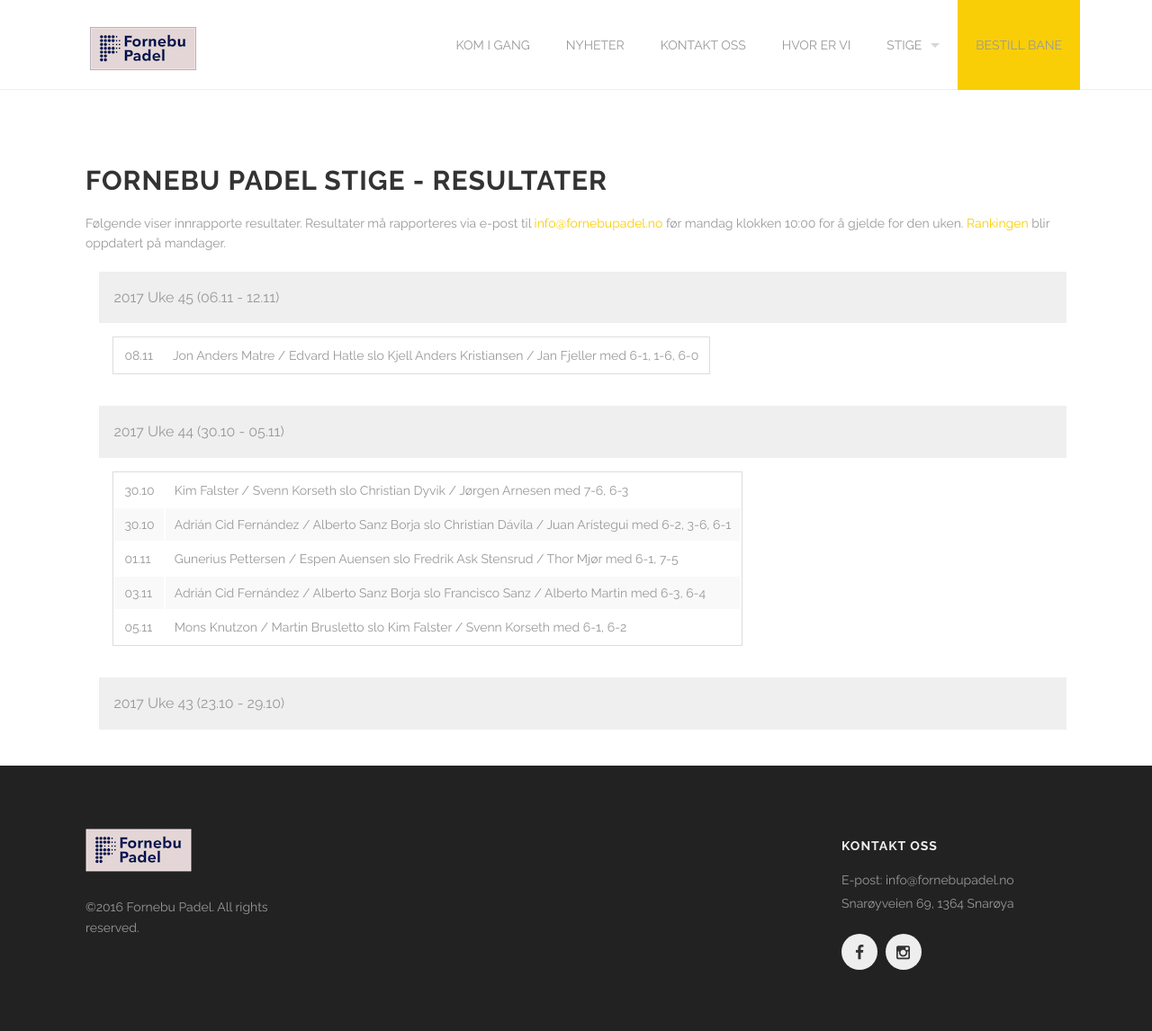
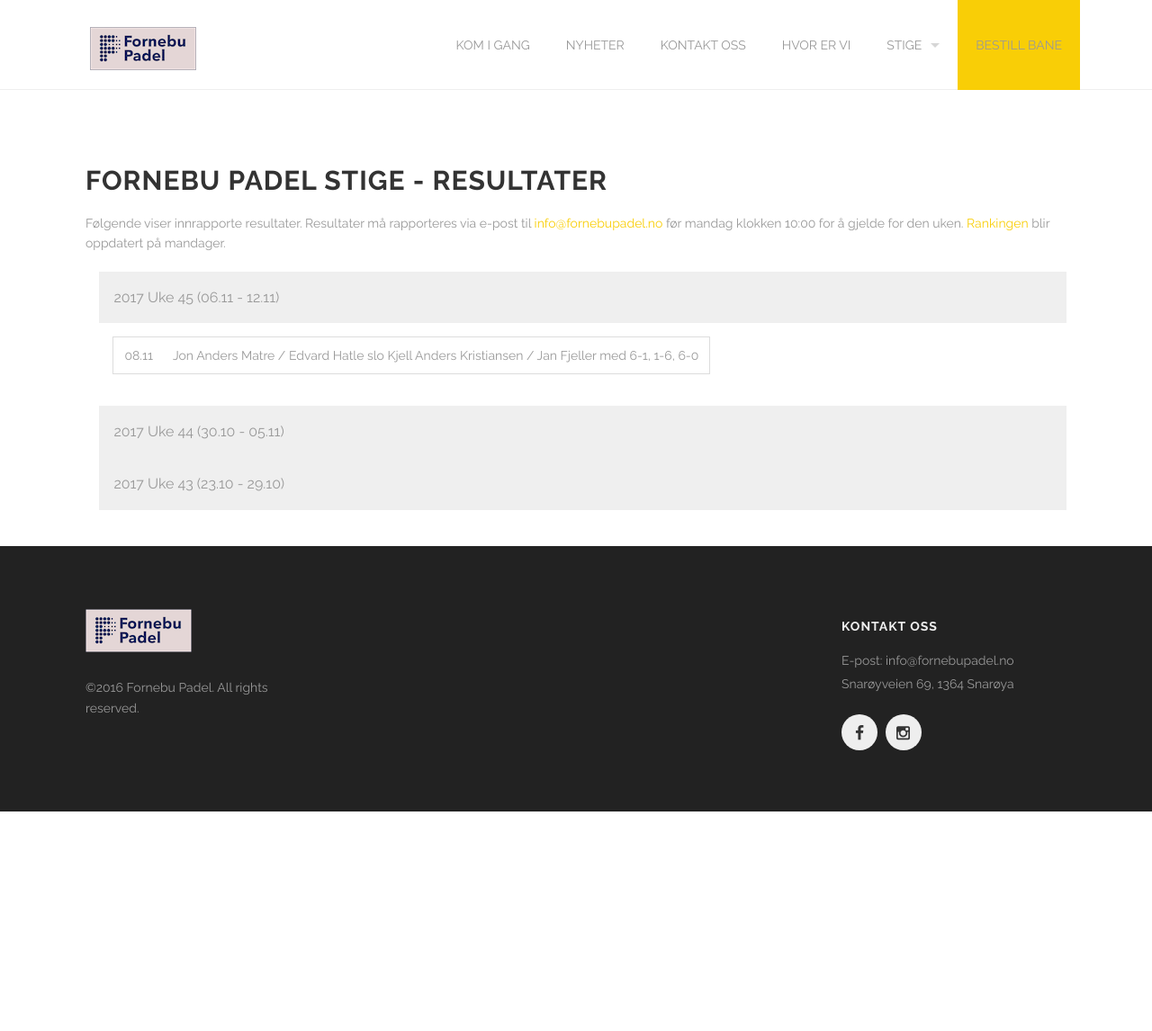
Before and after one commit to fornebu-padel/fornebu-padel.github.io, a Jekyll site: the page built from resultater.html, in a window 1280 px wide. Shown: the whole page at 90% size. Built offline with Jekyll 4.4.1, drawn with Linux system fonts in a browser that asks for light colours; after the commit the page ends 902 px from its top, so only the background shows below that.

Commit message:
Little ladder fix

```diff
--- a/resultater.html
+++ b/resultater.html
@@ -9,8 +9,8 @@
       <p>Følgende viser innrapporte resultater. Resultater må rapporteres via e-post til <a href='mailto:info@fornebupadel.no'>info@fornebupadel.no</a> før mandag klokken 10:00 for å gjelde for den uken. <a href='/ranking'>Rankingen</a> blir oppdatert på mandager.</p>
       <ul class="accordion" data-accordion>
         <li class="accordion-navigation">
-          <a href="#panel2a">2017 Uke 45 (06.11 - 12.11)</a>
-          <div id="panel2a" class="content active">
+          <a href="#panel3a">2017 Uke 45 (06.11 - 12.11)</a>
+          <div id="panel3a" class="content active">
           <table>
             <tbody>
               <tr>
@@ -23,7 +23,7 @@
         </li>
         <li class="accordion-navigation">
           <a href="#panel2a">2017 Uke 44 (30.10 - 05.11)</a>
-          <div id="panel2a" class="content active">
+          <div id="panel2a" class="content">
           <table>
             <tbody>
               <tr>
```
